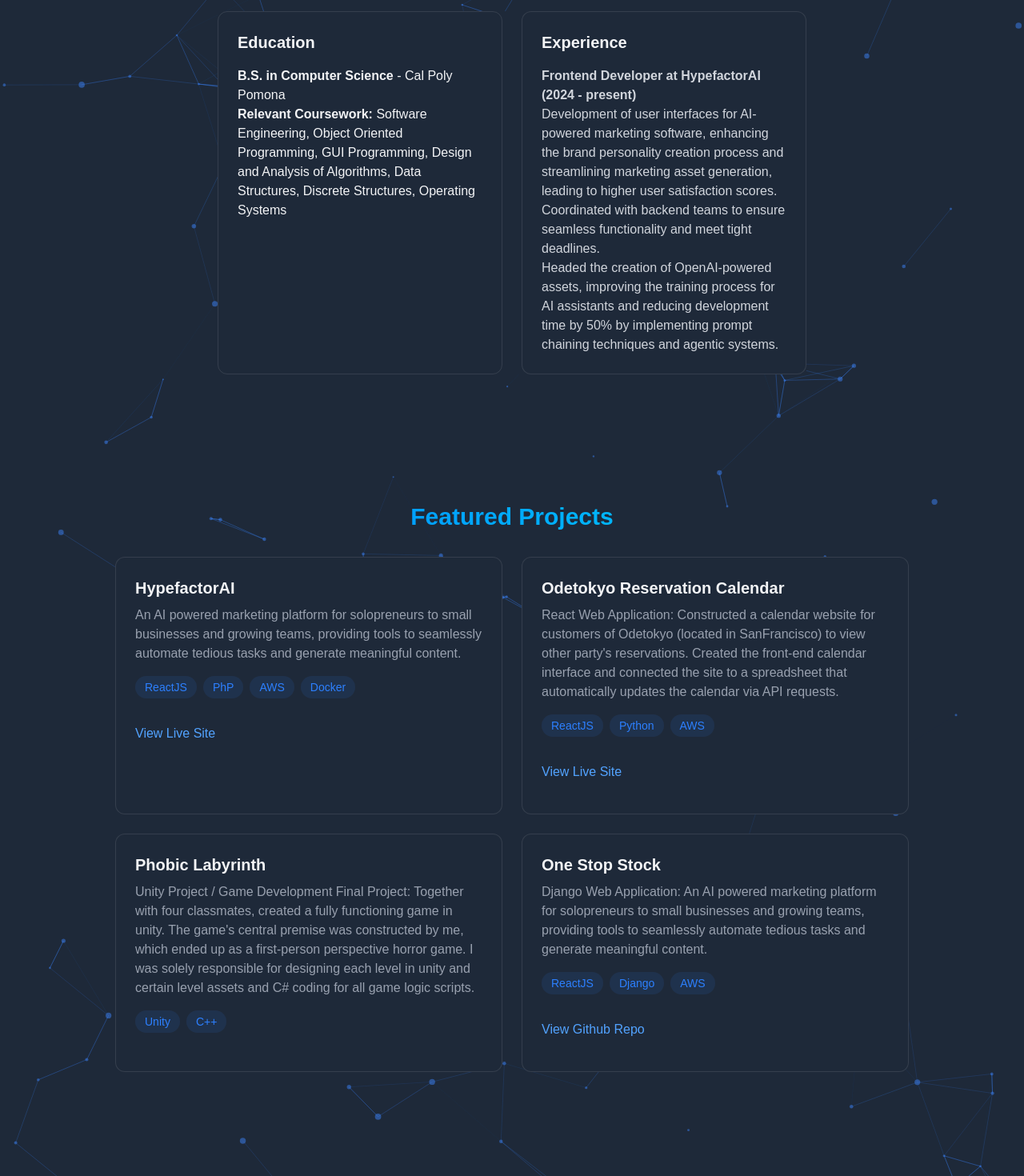
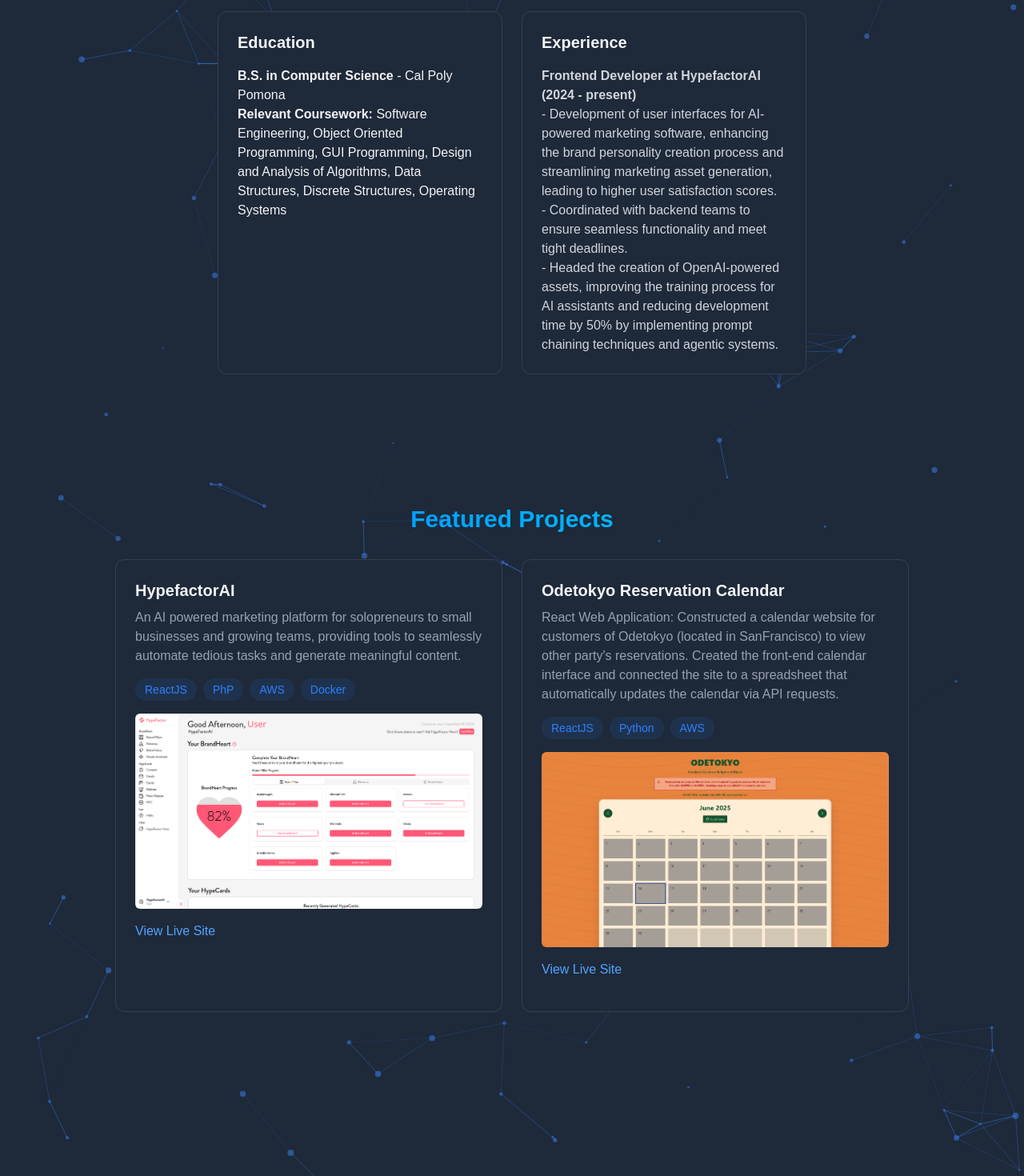
Before and after one commit to ttristten/portfolio-site, a React (Vite) app: page / in a window 1280 px wide. Shown: the part 1340-2810 px from the top of the page at 80% size. Built offline with nearby package versions, Linux system fonts and the light colour scheme.

Commit message:
Finsihed mobile formatting

```diff
--- a/src/App.jsx
+++ b/src/App.jsx
@@ -79,11 +79,13 @@ function App() {
   return (
     <>
       {!isLoaded && <LoadingScreen onComplete={() => setIsLoaded(true)} />}
-
       <div
         className={`
           relative
           min-h-screen
+          w-full
+          max-w-full
+          overflow-x-hidden
           bg-gray-800
           text-gray-100
           transition-opacity duration-700 ${
@@ -92,7 +94,7 @@ function App() {
         `}
       >
         {/* Particles container */}
-        <div className="absolute inset-0 z-0">
+        <div className="absolute inset-0 z-0 w-full h-full">
           <Particles
             id="tsparticles"
             init={particlesInit}
@@ -103,7 +105,7 @@ function App() {
         </div>
 
         {/* Your UI in front */}
-        <div className="relative z-10">
+        <div className="relative z-10 w-full max-w-full">
           <Navbar menuOpen={menuOpen} setMenuOpen={setMenuOpen} />
           <MobileMenu menuOpen={menuOpen} setMenuOpen={setMenuOpen} />
           <Home />
--- a/src/components/LoadingScreen.jsx
+++ b/src/components/LoadingScreen.jsx
@@ -9,25 +9,33 @@ export const LoadingScreen = ({ onComplete }) => {
     const interval = setInterval(() => {
       setText(fullText.substring(0, index));
       index++;
-
       if (index > fullText.length) {
         clearInterval(interval);
-
         setTimeout(() => {
           onComplete();
         }, 1000);
       }
     }, 100);
-
     return () => clearInterval(interval);
   }, [onComplete]);
 
   return (
-    <div className="fixed inset-0 z-50 bg-black text-gray-100 flex flex-col items-center justify-center">
+    <div
+      className="z-50 bg-black text-gray-100 flex flex-col items-center justify-center"
+      style={{
+        position: "fixed",
+        top: 0,
+        left: 0,
+        right: 0,
+        bottom: 0,
+        width: "100vw",
+        height: "100vh",
+        minHeight: "100vh",
+      }}
+    >
       <div className="mb-4 text-4xl font-mono font-bold">
         {text} <span className="animate-blink ml-1"> | </span>
       </div>
-
       <div className="w-[200px] h-[2px] bg-gray-800 rounded relative overflow-hidden">
         <div className="w-[40%] h-full bg-blue-500 shadow-[0_0_15px_0_#3b82f6] animate-loading-bar">
           {" "}
--- a/src/components/Navbar.jsx
+++ b/src/components/Navbar.jsx
@@ -6,13 +6,29 @@ import logo from "../assets/CircleNameWhiteText.png";
 export const Navbar = ({ menuOpen, setMenuOpen }) => {
   const [scrolled, setScrolled] = useState(false);
   const [scrolledUp, setScrolledUp] = useState(true);
+  const [isMobile, setIsMobile] = useState(false);
   const lastScrollY = useRef(0);
+
+  // Detect if device is mobile
+  useEffect(() => {
+    const checkMobile = () => {
+      setIsMobile(window.innerWidth < 768); // md breakpoint
+    };
+
+    checkMobile();
+    window.addEventListener("resize", checkMobile);
+
+    return () => window.removeEventListener("resize", checkMobile);
+  }, []);
 
   useEffect(() => {
     document.body.style.overflow = menuOpen ? "hidden" : "";
   }, [menuOpen]);
 
   useEffect(() => {
+    // Only add scroll listener on desktop
+    if (isMobile) return;
+
     const handleScroll = () => {
       const currentScrollY = window.scrollY;
 
@@ -29,7 +45,7 @@ export const Navbar = ({ menuOpen, setMenuOpen }) => {
     window.addEventListener("scroll", handleScroll, { passive: true });
 
     return () => window.removeEventListener("scroll", handleScroll);
-  }, []);
+  }, [isMobile]);
 
   const floatProps = {
     animate: {
@@ -87,12 +103,12 @@ export const Navbar = ({ menuOpen, setMenuOpen }) => {
         fixed top-0 w-full z-40
         transition-all duration-300
         bg-black/25 backdrop-blur-md
-        ${scrolledUp ? "py-8" : ""}
+        ${!isMobile && scrolledUp ? "py-8" : ""}
       `}
     >
       <motion.div
         animate={{
-          scale: scrolledUp ? 1 : 0.8,
+          scale: !isMobile && !scrolledUp ? 0.8 : 1,
         }}
         transition={{
           duration: 0.3,
@@ -101,18 +117,25 @@ export const Navbar = ({ menuOpen, setMenuOpen }) => {
         className="max-w-5xl mx-auto px-4"
       >
         <div className="flex justify-between items-center h-16">
-          {/* Logo - fades out when scrolling down */}
+          {/* Logo - smaller on mobile, larger on desktop */}
           <motion.img
             src={logo}
             alt="My Logo"
-            className={`w-24 h-24 cursor-default`}
+            className={`w-10 h-10 md:w-24 md:h-24 cursor-default`}
             initial={{ opacity: 0, y: 20 }}
-            animate={{
+            animate={
+              isMobile
+                ? { opacity: 1, y: 0 }
+                : {
                     ...floatProps.animate,
-              opacity: scrolledUp ? [1, 0.8, 1] : 0,
-              scale: scrolledUp ? 1 : 0.8,
-            }}
-            transition={{
+                    opacity: !scrolledUp ? 0 : [1, 0.8, 1],
+                    scale: !scrolledUp ? 0.8 : 1,
+                  }
+            }
+            transition={
+              isMobile
+                ? { duration: 0.3 }
+                : {
                     ...floatProps.transition,
                     opacity: {
                       duration: scrolledUp ? 2 : 0.3,
@@ -124,8 +147,9 @@ export const Navbar = ({ menuOpen, setMenuOpen }) => {
                       duration: 0.3,
                       ease: "easeInOut",
                     },
-            }}
-            whileHover={scrolledUp ? floatProps.whileHover : {}}
+                  }
+            }
+            whileHover={!isMobile && scrolledUp ? floatProps.whileHover : {}}
           />
 
           {/* mobile hamburger */}
@@ -136,12 +160,12 @@ export const Navbar = ({ menuOpen, setMenuOpen }) => {
             &#9776;
           </div>
 
-          {/* desktop menu + social icons */}
+          {/* desktop menu */}
           <div className="hidden md:flex items-center space-x-6">
             {["home", "about", "projects", "contact"].map((section) => (
               <motion.a
                 key={section}
-                {...floatWords}
+                {...(isMobile ? {} : floatWords)}
                 href={`#${section}`}
                 className="text-gray-300 hover:text-white transition text-3xl"
               >
@@ -150,12 +174,12 @@ export const Navbar = ({ menuOpen, setMenuOpen }) => {
             ))}
           </div>
 
-          {/* social icons - fade out when scrolling down */}
+          {/* social icons - hidden on mobile, visible on desktop */}
           <motion.div
-            className="flex flex-row space-x-5"
+            className="hidden md:flex flex-row space-x-5"
             animate={{
-              opacity: scrolledUp ? 1 : 0,
-              scale: scrolledUp ? 1 : 0.8,
+              opacity: !isMobile && !scrolledUp ? 0 : 1,
+              scale: !isMobile && !scrolledUp ? 0.8 : 1,
             }}
             transition={{
               duration: 0.3,
@@ -163,49 +187,51 @@ export const Navbar = ({ menuOpen, setMenuOpen }) => {
             }}
           >
             <motion.a
-              {...floatProps}
+              {...(isMobile ? {} : floatProps)}
               className="text-gray-300 hover:text-white transition"
               href="https://github.com/ttristten"
               target="_blank"
               rel="noopener noreferrer"
               animate={{
-                ...floatProps.animate,
-                opacity: scrolledUp ? [1, 0.8, 1] : 0,
+                ...(isMobile ? {} : floatProps.animate),
+                opacity:
+                  !isMobile && !scrolledUp ? 0 : isMobile ? 1 : [1, 0.8, 1],
               }}
               transition={{
                 ...floatProps.transition,
                 opacity: {
-                  duration: scrolledUp ? 2 : 0.3,
-                  repeat: scrolledUp ? Infinity : 0,
+                  duration: !isMobile && scrolledUp ? 2 : 0.3,
+                  repeat: !isMobile && scrolledUp ? Infinity : 0,
                   repeatType: "reverse",
                   ease: "easeInOut",
                 },
               }}
-              whileHover={scrolledUp ? floatProps.whileHover : {}}
+              whileHover={!isMobile && scrolledUp ? floatProps.whileHover : {}}
             >
               <FaGithub size={40} />
             </motion.a>
 
             <motion.a
-              {...floatProps}
+              {...(isMobile ? {} : floatProps)}
               className="text-gray-300 hover:text-white transition"
               href="https://linkedin.com/in/tristen-bizzaro-265633253"
               target="_blank"
               rel="noopener noreferrer"
               animate={{
-                ...floatProps.animate,
-                opacity: scrolledUp ? [1, 0.8, 1] : 0,
+                ...(isMobile ? {} : floatProps.animate),
+                opacity:
+                  !isMobile && !scrolledUp ? 0 : isMobile ? 1 : [1, 0.8, 1],
               }}
               transition={{
                 ...floatProps.transition,
                 opacity: {
-                  duration: scrolledUp ? 2 : 0.3,
-                  repeat: scrolledUp ? Infinity : 0,
+                  duration: !isMobile && scrolledUp ? 2 : 0.3,
+                  repeat: !isMobile && scrolledUp ? Infinity : 0,
                   repeatType: "reverse",
                   ease: "easeInOut",
                 },
               }}
-              whileHover={scrolledUp ? floatProps.whileHover : {}}
+              whileHover={!isMobile && scrolledUp ? floatProps.whileHover : {}}
             >
               <FaLinkedin size={40} />
             </motion.a>
--- a/src/components/RotatingTitle.jsx
+++ b/src/components/RotatingTitle.jsx
@@ -41,7 +41,7 @@ export const RotatingTitle = () => {
 
   return (
     <div className="mb-8">
-      <h3 className="text-gray-400 text-xl text-right w-[550px]">
+      <h3 className="text-gray-400 text-xl text-center sm:text-right w-[300px] sm:w-[550px]">
         I am a{" "}
         <span className="text-blue-400 font-semibold">
           {displayText}
--- a/src/components/sections/About.jsx
+++ b/src/components/sections/About.jsx
@@ -1,7 +1,7 @@
 import { RevealOnScroll } from "../RevealOnScroll";
 
 export const About = () => {
-  const frontendSkills = ["React", "C#", "C++", "CSS", "JS", "Java"];
+  const frontendSkills = ["React", "C++", "HTML", "CSS", "JS", "Java"];
   const backendSkills = [
     "Python",
     "Node.js",
@@ -88,20 +88,20 @@ export const About = () => {
                     Frontend Developer at HypefactorAI (2024 - present)
                   </h4>
                   <p>
-                    Development of user interfaces for AI-powered marketing
+                    - Development of user interfaces for AI-powered marketing
                     software, enhancing the brand personality creation process
                     and streamlining marketing asset generation, leading to
                     higher user satisfaction scores.
                   </p>
                   <p>
-                    Coordinated with backend teams to ensure seamless
+                    - Coordinated with backend teams to ensure seamless
                     functionality and meet tight deadlines.
                   </p>
                   <p>
-                    Headed the creation of OpenAI-powered assets, improving the
-                    training process for AI assistants and reducing development
-                    time by 50% by implementing prompt chaining techniques and
-                    agentic systems.
+                    - Headed the creation of OpenAI-powered assets, improving
+                    the training process for AI assistants and reducing
+                    development time by 50% by implementing prompt chaining
+                    techniques and agentic systems.
                   </p>
                 </div>
               </div>
--- a/src/components/sections/Contact.jsx
+++ b/src/components/sections/Contact.jsx
@@ -11,7 +11,6 @@ export const Contact = () => {
 
   const handleSubmit = (e) => {
     e.preventDefault();
-
     emailjs
       .sendForm(
         import.meta.env.VITE_SERVICE_ID,
@@ -23,20 +22,20 @@ export const Contact = () => {
         alert("Message Sent!");
         setFormData({ name: "", email: "", message: "" });
       })
-      .catch(() => alert("Oops! Something went wront. Please try again."));
+      .catch(() => alert("Oops! Something went wrong. Please try again."));
   };
 
   return (
     <section
       id="contact"
-      className="min-h-screen flex items-center justify-center py-20"
+      className="min-h-screen flex items-center justify-center py-20 px-4"
     >
       <RevealOnScroll>
-        <div className="px-4 w-150">
-          <h2 className="text-3xl font-bold mb-8 bg-gradient-to-r from-blue-500 to-cyan-400 bg-clip-text text-transparent text-center">
+        <div className="w-full md:w-150 max-w-md md:max-w-xl lg:max-w-2xl">
+          <h2 className="text-2xl md:text-3xl font-bold mb-6 md:mb-8 bg-gradient-to-r from-blue-500 to-cyan-400 bg-clip-text text-transparent text-center">
             Get In Touch With Me
           </h2>
-          <form className="space-y-6" onSubmit={handleSubmit}>
+          <form className="space-y-4 md:space-y-6" onSubmit={handleSubmit}>
             <div className="relative">
               <input
                 type="text"
@@ -44,7 +43,7 @@ export const Contact = () => {
                 name="name"
                 required
                 value={formData.name}
-                className="w-full bg-white/5 border border-white/10 rounded px-4 py-3 text-white transition focus:outline-none focus:border-blue-500 focus:bg-blue-500/5"
+                className="w-full bg-white/5 border border-white/10 rounded px-3 md:px-4 py-2 md:py-3 text-white transition focus:outline-none focus:border-blue-500 focus:bg-blue-500/5 text-sm md:text-base"
                 placeholder="Name..."
                 onChange={(e) =>
                   setFormData({ ...formData, name: e.target.value })
@@ -58,7 +57,7 @@ export const Contact = () => {
                 name="email"
                 required
                 value={formData.email}
-                className="w-full bg-white/5 border border-white/10 rounded px-4 py-3 text-white transition focus:outline-none focus:border-blue-500 focus:bg-blue-500/5"
+                className="w-full bg-white/5 border border-white/10 rounded px-3 md:px-4 py-2 md:py-3 text-white transition focus:outline-none focus:border-blue-500 focus:bg-blue-500/5 text-sm md:text-base"
                 placeholder="example@gmail.com"
                 onChange={(e) =>
                   setFormData({ ...formData, email: e.target.value })
@@ -70,10 +69,10 @@ export const Contact = () => {
                 id="message"
                 name="message"
                 required
-                rows={5}
+                rows={4}
+                className="w-full bg-white/5 border border-white/10 rounded px-3 md:px-4 py-2 md:py-3 text-white transition focus:outline-none focus:border-blue-500 focus:bg-blue-500/5 resize-none text-sm md:text-base"
+                placeholder="Your message to me...."
                 value={formData.message}
-                className="w-full bg-white/5 border border-white/10 rounded px-4 py-3 text-white transition focus:outline-none focus:border-blue-500 focus:bg-blue-500/5"
-                placeholder="Your message to me...."
                 onChange={(e) =>
                   setFormData({ ...formData, message: e.target.value })
                 }
@@ -81,7 +80,7 @@ export const Contact = () => {
             </div>
             <button
               type="submit"
-              className="w-full bg-blue-500 text-white py-3 px-6 rounded font-medium transition relative overflow-hidden hover:-translate-y-0.5 hover:shadow-[0_0_15px_rgba(59, 130, 246, 0.4)]"
+              className="w-full bg-blue-500 text-white py-2 md:py-3 px-4 md:px-6 rounded font-medium transition relative overflow-hidden hover:-translate-y-0.5 hover:shadow-[0_0_15px_rgba(59, 130, 246, 0.4)] active:scale-95 text-sm md:text-base"
             >
               Send Message
             </button>
--- a/src/components/sections/Home.jsx
+++ b/src/components/sections/Home.jsx
@@ -18,7 +18,7 @@ export const Home = () => {
 
             <RotatingTitle />
 
-            <div className="flex flex-col sm:flex-row gap-3 sm:gap-4 w-full sm:w-auto">
+            <div className="flex flex-col sm:flex-row gap-3 sm:gap-4 w-auto">
               <a
                 href="#projects"
                 className="bg-blue-500 text-white px-6 py-3 rounded font-medium transition relative overflow-hidden hover:-translate-y-0.5 text-center min-w-[140px]"
--- a/src/components/sections/Projects.jsx
+++ b/src/components/sections/Projects.jsx
@@ -1,4 +1,6 @@
 import { RevealOnScroll } from "../RevealOnScroll";
+import hypefactor from "../../assets/hypefactor.png";
+import odetokyo from "../../assets/odetokyo.png";
 
 export const Projects = () => {
   return (
@@ -29,6 +31,11 @@ export const Projects = () => {
                   </span>
                 ))}
               </div>
+              <img
+                src={hypefactor}
+                alt="hype"
+                className={`rounded-md cursor-default`}
+              />
               <div className="flex justify-between items-center">
                 <a
                   href="https://www.hypefactor.ai/"
@@ -62,6 +69,11 @@ export const Projects = () => {
                   </span>
                 ))}
               </div>
+              <img
+                src={odetokyo}
+                alt="ode"
+                className={`rounded-md cursor-default`}
+              />
               <div className="flex justify-between items-center">
                 <a
                   href="https://odetokyo.com/reservations"
@@ -73,59 +85,6 @@ export const Projects = () => {
                   View Live Site{" "}
                 </a>
               </div>
-              <div className="flex justify-between items-center"></div>
-            </div>
-            <div className="bg-gray-800 p-6 rounded-xl border border-white/10 hover:-translate-y-1 hover:border-blue-500/30 hover:shadow-[0_2px_8px_rgba(59, 130, 245, 0.2)] transition">
-              <h3 className="text-xl font-bold mb-2">Phobic Labyrinth</h3>
-              <p className="text-gray-400 mb-4">
-                Unity Project / Game Development Final Project: Together with
-                four classmates, created a fully functioning game in unity. The
-                game's central premise was constructed by me, which ended up as
-                a first-person perspective horror game. I was solely responsible
-                for designing each level in unity and certain level assets and
-                C# coding for all game logic scripts.
-              </p>
-              <div className="flex flex-wrap gap-2 mb-4">
-                {["Unity", "C++"].map((tech, key) => (
-                  <span
-                    key={key}
-                    className="bg-blue-500/10 text-blue-500 py-1 px-3 rounded-full text-sm hover:bg-blue-500/20 hover:shadow-[0_2px_8px_rgba(59, 130, 245, 0.1)] transition-all"
-                  >
-                    {tech}
-                  </span>
-                ))}
-              </div>
-              <div className="flex justify-between items-center"></div>
-            </div>
-            <div className="bg-gray-800 p-6 rounded-xl border border-white/10 hover:-translate-y-1 hover:border-blue-500/30 hover:shadow-[0_2px_8px_rgba(59, 130, 245, 0.2)] transition">
-              <h3 className="text-xl font-bold mb-2">One Stop Stock</h3>
-              <p className="text-gray-400 mb-4">
-                Django Web Application: An AI powered marketing platform for
-                solopreneurs to small businesses and growing teams, providing
-                tools to seamlessly automate tedious tasks and generate
-                meaningful content.
-              </p>
-              <div className="flex flex-wrap gap-2 mb-4">
-                {["ReactJS", "Django", "AWS"].map((tech, key) => (
-                  <span
-                    key={key}
-                    className="bg-blue-500/10 text-blue-500 py-1 px-3 rounded-full text-sm hover:bg-blue-500/20 hover:shadow-[0_2px_8px_rgba(59, 130, 245, 0.1)] transition-all"
-                  >
-                    {tech}
-                  </span>
-                ))}
-              </div>
-              <div className="flex justify-between items-center">
-                <a
-                  href="https://github.com/One-Stop-Stock/Main-OneStopStock"
-                  target="_blank"
-                  rel="noopener noreferrer"
-                  className="text-blue-400 hover:text-blue-300 transition-colors my-4"
-                >
-                  {" "}
-                  View Github Repo{" "}
-                </a>
-              </div>
             </div>
           </div>
         </div>
```
Also changed, not shown: src/assets/hypefactor.png (added), src/assets/odetokyo.png (added). Lines whose indentation alone changed are shown as unchanged.
